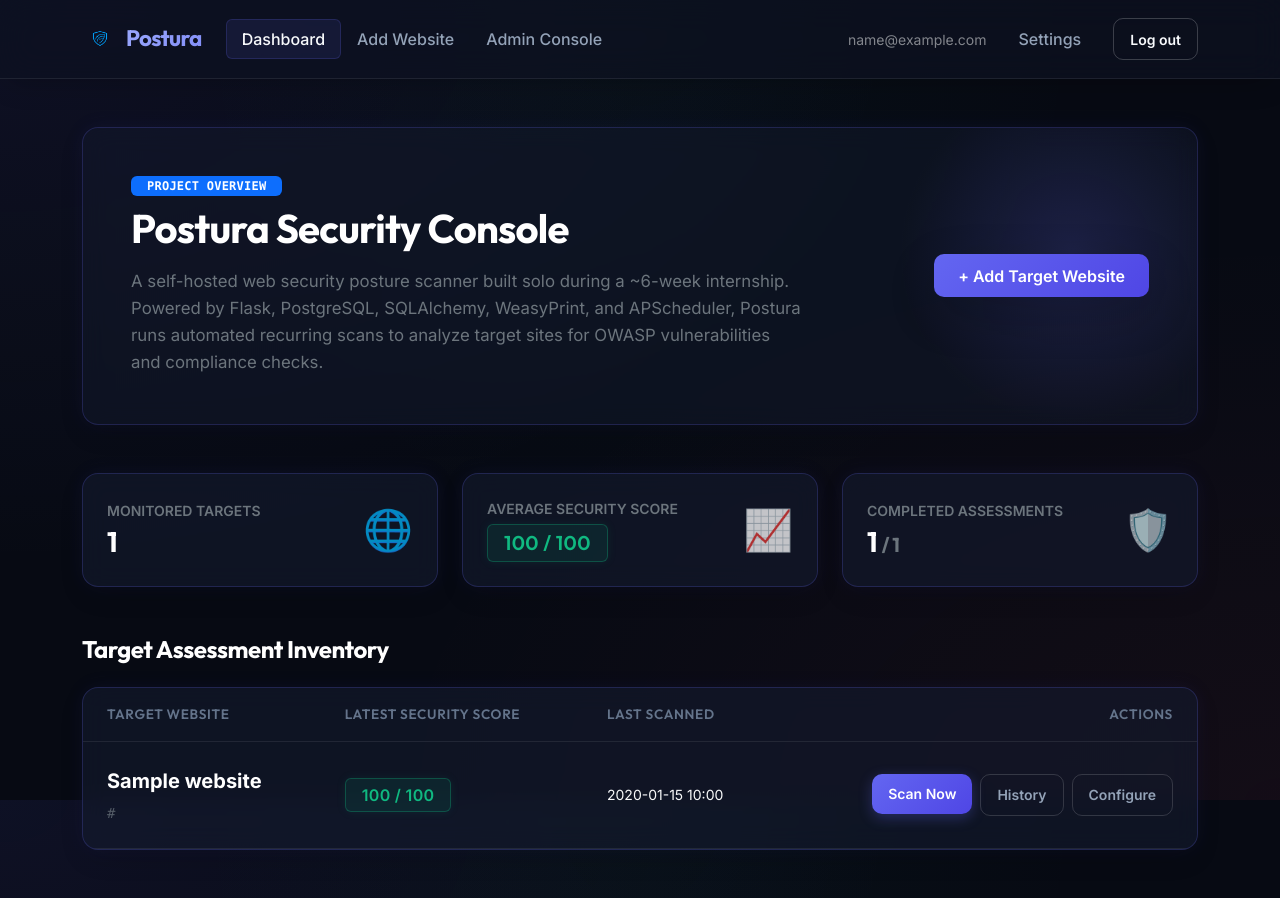
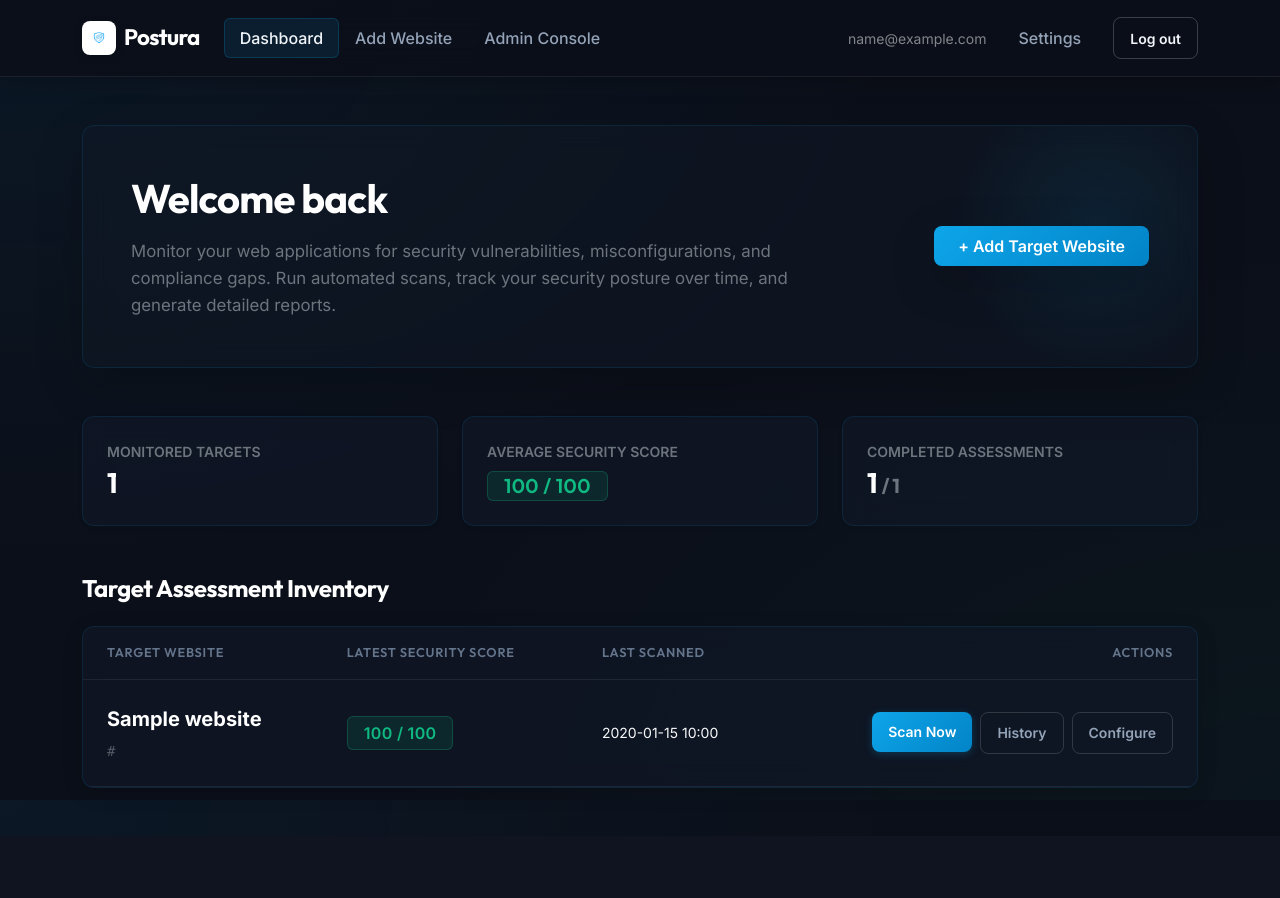
Before and after one commit to marcelcarter-lab/Postura, a Flask app: page /dashboard in a window 1280 px wide. After the commit the page ends 788 px from the top, so only its background shows below. Run offline with Flask 3, Linux system fonts and the light colour scheme; a user stored in the database is signed in; tables that the repository leaves empty hold one stand-in row (values such as "Sample post"); parts of the project's set-up code (start-up, migrations or seed data) failed here and were passed over.

Commit message:
feat: ui looks

```diff
--- a/app/static/css/theme.css
+++ b/app/static/css/theme.css
@@ -1,22 +1,22 @@
 @import url('https://fonts.googleapis.com/css2?family=Outfit:wght@300;400;500;600;700;800&family=Inter:wght@300;400;500;600;700&display=swap');
 
 :root {
-    --bg-darker: #070a13;
-    --bg-dark: #0d1222;
-    --bg-card: rgba(20, 28, 48, 0.6);
-    --border-glow: rgba(99, 102, 241, 0.15);
-    --border-color: rgba(255, 255, 255, 0.08);
+    --bg-darker: #0b0f19;
+    --bg-dark: #111827;
+    --bg-card: rgba(17, 24, 39, 0.7);
+    --border-glow: rgba(14, 165, 233, 0.15);
+    --border-color: rgba(255, 255, 255, 0.07);
 
-    --primary-grad: linear-gradient(135deg, #6366f1 0%, #4f46e5 100%);
-    --primary-color: #6366f1;
-    --primary-hover: #4f46e5;
+    --primary-grad: linear-gradient(135deg, #0ea5e9 0%, #0284c7 100%);
+    --primary-color: #0ea5e9;
+    --primary-hover: #0284c7;
     --accent-color: #f43f5e;
 
-    --text-primary: #f8fafc;
+    --text-primary: #f1f5f9;
     --text-secondary: #94a3b8;
     --text-muted: #64748b;
 
-    /* Neon glow color systems */
+    /* Severity color systems */
     --clr-critical: #f43f5e;
     --clr-critical-glow: rgba(244, 63, 94, 0.2);
     --clr-high: #f97316;
@@ -39,9 +39,8 @@ body {
     font-family: var(--font-body);
     background-color: var(--bg-darker);
     background-image:
-        radial-gradient(at 0% 0%, rgba(99, 102, 241, 0.08) 0px, transparent 50%),
-        radial-gradient(at 100% 100%, rgba(244, 63, 94, 0.05) 0px, transparent 50%),
-        radial-gradient(at 50% 0%, rgba(16, 185, 129, 0.03) 0px, transparent 50%);
+        radial-gradient(at 0% 0%, rgba(14, 165, 233, 0.06) 0px, transparent 50%),
+        radial-gradient(at 100% 100%, rgba(16, 185, 129, 0.04) 0px, transparent 50%);
     background-attachment: fixed;
     color: var(--text-primary);
     min-height: 100vh;
@@ -82,14 +80,14 @@ a:hover {
     background: #334155;
 }
 
-/* Floating Glassmorphic Navbar */
+/* Navbar */
 .navbar {
-    background: rgba(13, 18, 34, 0.7) !important;
+    background: rgba(11, 15, 25, 0.85) !important;
     backdrop-filter: blur(16px);
     -webkit-backdrop-filter: blur(16px);
     border-bottom: 1px solid var(--border-color);
     padding: 0.8rem 0;
-    box-shadow: 0 10px 30px -10px rgba(0, 0, 0, 0.3);
+    box-shadow: 0 4px 20px rgba(0, 0, 0, 0.25);
     position: sticky;
     top: 0;
     z-index: 1030;
@@ -99,18 +97,19 @@ a:hover {
     font-family: var(--font-heading);
     font-weight: 700;
     font-size: 1.4rem;
-    background: linear-gradient(135deg, #a5b4fc 0%, #818cf8 100%);
-    -webkit-background-clip: text;
-    -webkit-text-fill-color: transparent;
+    color: white !important;
+    -webkit-text-fill-color: white;
     letter-spacing: -0.03em;
 }
 
-.navbar-brand span.logo-icon {
-    background: var(--primary-grad);
-    -webkit-text-fill-color: white;
-    box-shadow: 0 0 15px rgba(99, 102, 241, 0.4);
+.navbar-logo {
+    height: 34px;
+    width: 34px;
+    object-fit: contain;
+    background: white;
     border-radius: 8px;
-    padding: 4px 8px;
+    padding: 4px;
+    box-shadow: 0 2px 8px rgba(0, 0, 0, 0.2);
 }
 
 .navbar .nav-link {
@@ -128,8 +127,8 @@ a:hover {
 
 .navbar .nav-link.active {
     color: var(--text-primary) !important;
-    background: rgba(99, 102, 241, 0.1);
-    box-shadow: inset 0 0 0 1px rgba(99, 102, 241, 0.2);
+    background: rgba(14, 165, 233, 0.1);
+    box-shadow: inset 0 0 0 1px rgba(14, 165, 233, 0.2);
 }
 
 /* Modern Card Layout */
@@ -138,20 +137,20 @@ a:hover {
     backdrop-filter: blur(12px);
     -webkit-backdrop-filter: blur(12px);
     border: 1px solid var(--border-color);
-    border-radius: 16px;
-    box-shadow: 0 15px 35px -10px rgba(0, 0, 0, 0.3), inset 0 1px 0 0 rgba(255, 255, 255, 0.05);
-    transition: transform 0.25s cubic-bezier(0.16, 1, 0.3, 1), box-shadow 0.25s cubic-bezier(0.16, 1, 0.3, 1), border-color 0.25s ease;
+    border-radius: 12px;
+    box-shadow: 0 4px 20px rgba(0, 0, 0, 0.15);
+    transition: transform 0.2s ease, box-shadow 0.2s ease, border-color 0.2s ease;
     overflow: hidden;
 }
 
 .card:hover {
-    transform: translateY(-4px);
-    box-shadow: 0 25px 50px -12px rgba(0, 0, 0, 0.5), 0 0 20px -2px rgba(99, 102, 241, 0.1);
-    border-color: rgba(99, 102, 241, 0.25);
+    transform: translateY(-2px);
+    box-shadow: 0 8px 30px rgba(0, 0, 0, 0.25);
+    border-color: rgba(255, 255, 255, 0.12);
 }
 
 .card-header {
-    background: rgba(255, 255, 255, 0.01) !important;
+    background: rgba(255, 255, 255, 0.02) !important;
     border-bottom: 1px solid var(--border-color);
     padding: 1.25rem 1.5rem;
 }
@@ -202,27 +201,27 @@ a:hover {
 .form-check-input:checked {
     background-color: var(--primary-color);
     border-color: var(--primary-color);
-    box-shadow: 0 0 10px rgba(99, 102, 241, 0.3);
+    box-shadow: 0 0 8px rgba(14, 165, 233, 0.25);
 }
 
-/* Custom Premium Buttons */
+/* Buttons */
 .btn {
-    border-radius: 10px;
+    border-radius: 8px;
     font-weight: 600;
     padding: 0.6rem 1.25rem;
-    transition: all 0.2s cubic-bezier(0.16, 1, 0.3, 1);
+    transition: all 0.2s ease;
 }
 
 .btn-primary {
     background: var(--primary-grad);
     border: none;
-    box-shadow: 0 4px 14px rgba(99, 102, 241, 0.3);
+    box-shadow: 0 2px 8px rgba(14, 165, 233, 0.25);
     color: white;
 }
 
 .btn-primary:hover {
-    background: linear-gradient(135deg, #4f46e5 0%, #4338ca 100%);
-    box-shadow: 0 6px 20px rgba(99, 102, 241, 0.5), 0 0 8px rgba(99, 102, 241, 0.3);
+    background: linear-gradient(135deg, #0284c7 0%, #0369a1 100%);
+    box-shadow: 0 4px 16px rgba(14, 165, 233, 0.35);
     transform: translateY(-1px);
 }
 
@@ -302,9 +300,9 @@ a:hover {
 .table th {
     font-family: var(--font-heading);
     font-weight: 600;
-    font-size: 0.85rem;
+    font-size: 0.8rem;
     text-transform: uppercase;
-    letter-spacing: 0.05em;
+    letter-spacing: 0.06em;
     color: var(--text-muted);
 }
 
@@ -326,71 +324,70 @@ a:hover {
 }
 
 .bg-critical, .badge-critical, .bg-danger, .badge.bg-danger {
-    background: rgba(244, 63, 94, 0.1) !important;
+    background: rgba(244, 63, 94, 0.12) !important;
     color: var(--clr-critical) !important;
-    border: 1px solid rgba(244, 63, 94, 0.3) !important;
-    box-shadow: 0 0 10px rgba(244, 63, 94, 0.1);
+    border: 1px solid rgba(244, 63, 94, 0.25) !important;
 }
 
 .bg-high, .badge-high, .bg-orange, .badge.bg-orange {
-    background: rgba(249, 115, 22, 0.1) !important;
+    background: rgba(249, 115, 22, 0.12) !important;
     color: var(--clr-high) !important;
-    border: 1px solid rgba(249, 115, 22, 0.3) !important;
-    box-shadow: 0 0 10px rgba(249, 115, 22, 0.1);
+    border: 1px solid rgba(249, 115, 22, 0.25) !important;
 }
 
 .bg-medium, .badge-medium, .bg-warning, .badge.bg-warning {
-    background: rgba(234, 179, 8, 0.1) !important;
+    background: rgba(234, 179, 8, 0.12) !important;
     color: var(--clr-medium) !important;
-    border: 1px solid rgba(234, 179, 8, 0.3) !important;
-    box-shadow: 0 0 10px rgba(234, 179, 8, 0.1);
+    border: 1px solid rgba(234, 179, 8, 0.25) !important;
 }
 
 .bg-low, .badge-low, .bg-info, .badge.bg-info {
-    background: rgba(59, 130, 246, 0.1) !important;
+    background: rgba(59, 130, 246, 0.12) !important;
     color: var(--clr-low) !important;
-    border: 1px solid rgba(59, 130, 246, 0.3) !important;
-    box-shadow: 0 0 10px rgba(59, 130, 246, 0.1);
+    border: 1px solid rgba(59, 130, 246, 0.25) !important;
 }
 
 .bg-passed, .badge-passed, .bg-success, .badge.bg-success {
-    background: rgba(16, 185, 129, 0.1) !important;
+    background: rgba(16, 185, 129, 0.12) !important;
     color: var(--clr-passed) !important;
-    border: 1px solid rgba(16, 185, 129, 0.3) !important;
-    box-shadow: 0 0 10px rgba(16, 185, 129, 0.1);
+    border: 1px solid rgba(16, 185, 129, 0.25) !important;
 }
 
 .badge.bg-secondary {
-    background: rgba(255, 255, 255, 0.05) !important;
+    background: rgba(255, 255, 255, 0.06) !important;
     color: var(--text-secondary) !important;
     border: 1px solid rgba(255, 255, 255, 0.1) !important;
 }
 
-/* Compliance Breakdown Custom Items */
+.badge.bg-primary {
+    background: rgba(14, 165, 233, 0.15) !important;
+    color: #7dd3fc !important;
+    border: 1px solid rgba(14, 165, 233, 0.3) !important;
+}
+
+/* Compliance Breakdown */
 .compliance-box {
-    background: rgba(13, 18, 34, 0.4);
+    background: rgba(11, 15, 25, 0.5);
     border: 1px solid var(--border-color);
-    border-radius: 12px;
+    border-radius: 10px;
     padding: 1.25rem;
     transition: all 0.2s ease;
 }
 
 .compliance-box:hover {
-    border-color: rgba(255, 255, 255, 0.15);
-    background: rgba(13, 18, 34, 0.6);
+    border-color: rgba(255, 255, 255, 0.12);
+    background: rgba(11, 15, 25, 0.7);
 }
 
 .progress {
     background-color: rgba(255, 255, 255, 0.05);
-    border-radius: 10px;
+    border-radius: 8px;
     overflow: hidden;
 }
 
 .progress-bar {
-    border-radius: 10px;
-    background-image: linear-gradient(90deg, rgba(255,255,255,0.15) 25%, transparent 25%, transparent 50%, rgba(255,255,255,0.15) 50%, rgba(255,255,255,0.15) 75%, transparent 75%, transparent);
-    background-size: 1rem 1rem;
-    transition: width 0.6s cubic-bezier(0.16, 1, 0.3, 1);
+    border-radius: 8px;
+    transition: width 0.6s ease;
 }
 
 .progress-bar.bg-danger {
@@ -430,96 +427,74 @@ a:hover {
     background: rgba(59, 130, 246, 0.08);
 }
 
-/* Custom pulse and glow micro-animations */
+/* Scan pulse animation */
 @keyframes pulse-glow {
-    0% {
-        box-shadow: 0 0 0 0 rgba(99, 102, 241, 0.4);
-    }
-    70% {
-        box-shadow: 0 0 0 10px rgba(99, 102, 241, 0);
-    }
-    100% {
-        box-shadow: 0 0 0 0 rgba(99, 102, 241, 0);
-    }
+    0% { box-shadow: 0 0 0 0 rgba(14, 165, 233, 0.4); }
+    70% { box-shadow: 0 0 0 8px rgba(14, 165, 233, 0); }
+    100% { box-shadow: 0 0 0 0 rgba(14, 165, 233, 0); }
 }
 
 .scanning-pulse {
     animation: pulse-glow 2s infinite;
 }
 
-/* Danger Zone Custom Card */
+/* Danger Zone */
 .danger-zone-card {
-    border: 1px solid rgba(244, 63, 94, 0.3) !important;
-    background: rgba(244, 63, 94, 0.02) !important;
+    border: 1px solid rgba(244, 63, 94, 0.25) !important;
+    background: rgba(244, 63, 94, 0.03) !important;
 }
 .danger-zone-card:hover {
-    border-color: rgba(244, 63, 94, 0.5) !important;
-    box-shadow: 0 15px 35px -10px rgba(244, 63, 94, 0.1) !important;
+    border-color: rgba(244, 63, 94, 0.4) !important;
+    box-shadow: 0 8px 25px rgba(244, 63, 94, 0.08) !important;
 }
 
-/* Auth Pages Centering Card */
+/* Auth Pages */
 .auth-card {
     max-width: 450px;
     margin: 4rem auto;
 }
 
-/* Evidence pre block styling */
+/* Evidence blocks */
 pre.bg-dark {
-    background-color: #070a13 !important;
-    border: 1px solid rgba(255, 255, 255, 0.08);
+    background-color: #0b0f19 !important;
+    border: 1px solid rgba(255, 255, 255, 0.07);
     border-radius: 8px;
     font-family: 'Courier New', Courier, monospace;
 }
 
-/* Welcome Banner Styling */
+/* Welcome Banner */
 .welcome-banner {
-    background: rgba(20, 28, 48, 0.45) !important;
-    border-color: rgba(99, 102, 241, 0.25) !important;
+    background: rgba(17, 24, 39, 0.5) !important;
+    border-color: rgba(14, 165, 233, 0.15) !important;
 }
 .welcome-banner:hover {
-    box-shadow: 0 25px 50px -12px rgba(0, 0, 0, 0.5), 0 0 25px -2px rgba(99, 102, 241, 0.15) !important;
-    border-color: rgba(99, 102, 241, 0.4) !important;
+    border-color: rgba(14, 165, 233, 0.25) !important;
 }
 .banner-gradient-bg {
     position: absolute;
     top: -50px;
     right: -50px;
-    width: 350px;
-    height: 350px;
-    background: radial-gradient(circle, rgba(99, 102, 241, 0.18) 0%, transparent 70%);
+    width: 300px;
+    height: 300px;
+    background: radial-gradient(circle, rgba(14, 165, 233, 0.1) 0%, transparent 70%);
     z-index: 0;
     pointer-events: none;
 }
 
-/* Glowing Border Class */
+/* Border glow utility */
 .border-glow {
-    border-color: rgba(99, 102, 241, 0.22) !important;
-    box-shadow: 0 10px 30px -10px rgba(0, 0, 0, 0.3), 0 0 20px rgba(99, 102, 241, 0.08) !important;
+    border-color: rgba(14, 165, 233, 0.12) !important;
 }
 .border-glow:hover {
-    border-color: rgba(99, 102, 241, 0.4) !important;
-    box-shadow: 0 20px 45px -12px rgba(0, 0, 0, 0.5), 0 0 30px rgba(99, 102, 241, 0.15) !important;
+    border-color: rgba(14, 165, 233, 0.22) !important;
 }
 
-/* Animations */
+/* Fade-in animation */
 @keyframes fadeIn {
-    from {
-        opacity: 0;
-        transform: translateY(12px);
-    }
-    to {
-        opacity: 1;
-        transform: translateY(0);
-    }
+    from { opacity: 0; transform: translateY(8px); }
+    to { opacity: 1; transform: translateY(0); }
 }
 
 .animate-fade-in {
-    animation: fadeIn 0.4s cubic-bezier(0.16, 1, 0.3, 1) forwards;
+    animation: fadeIn 0.3s ease forwards;
 }
-
-/* Brand badge glow */
-.brand-badge-container .logo-icon {
-    background: var(--primary-grad);
-    box-shadow: 0 0 20px rgba(99, 102, 241, 0.4);
-    border: 1px solid rgba(255, 255, 255, 0.1);
-}
--- a/app/templates/base.html
+++ b/app/templates/base.html
@@ -17,7 +17,7 @@
     <nav class="navbar navbar-expand-lg navbar-dark mb-5 py-3">
         <div class="container">
             <a class="navbar-brand d-flex align-items-center me-4" href="{{ url_for('main.dashboard') }}">
-                <img src="{{ url_for('static', filename='img/logo.png') }}" alt="Postura Logo" class="me-2" style="height: 36px; width: 36px; object-fit: contain;">
+                <img src="{{ url_for('static', filename='img/logo.png') }}" alt="Postura Logo" class="navbar-logo me-2">
                 <span>Postura</span>
             </a>
             <button class="navbar-toggler border-0" type="button" data-bs-toggle="collapse" data-bs-target="#navbarNav" aria-controls="navbarNav" aria-expanded="false" aria-label="Toggle navigation">
--- a/app/templates/dashboard.html
+++ b/app/templates/dashboard.html
@@ -4,23 +4,20 @@
 
 {% block content %}
 
-<!-- Internship Project Banner -->
+<!-- Welcome Banner -->
 <div class="card mb-5 border-glow shadow-lg welcome-banner position-relative overflow-hidden">
     <div class="card-body p-4 p-md-5">
         <div class="row align-items-center position-relative z-1">
             <div class="col-lg-8">
-                <div class="d-flex align-items-center gap-2 mb-2 text-primary font-monospace">
-                    <span class="badge bg-primary px-3 py-1 fs-8 text-uppercase">Project Overview</span>
-                </div>
-                <h1 class="display-6 fw-bold mb-3 text-white">Postura Security Console</h1>
+                <h1 class="display-6 fw-bold mb-3 text-white">Welcome back</h1>
                 <p class="text-secondary mb-0" style="font-size: 1.05rem; line-height: 1.6;">
-                    A self-hosted web security posture scanner built solo during a ~6-week internship.
-                    Powered by Flask, PostgreSQL, SQLAlchemy, WeasyPrint, and APScheduler, Postura runs
-                    automated recurring scans to analyze target sites for OWASP vulnerabilities and compliance checks.
+                    Monitor your web applications for security vulnerabilities, misconfigurations, and compliance gaps.
+                    Run automated scans, track your security posture over time, and generate detailed reports.
                 </p>
             </div>
             <div class="col-lg-4 text-lg-end mt-4 mt-lg-0">
-                <a href="{{ url_for('website.add_website') }}" class="btn btn-primary px-4 py-2.5 shadow-lg">+ Add Target Website</a>
+                <a href="{{ url_for('website.add_website') }}" class="btn btn-primary px-4 py-2 shadow-lg">+ Add Target
+                    Website</a>
             </div>
         </div>
         <div class="banner-gradient-bg"></div>
@@ -42,42 +39,33 @@
 <div class="row g-4 mb-5">
     <div class="col-md-4">
         <div class="card border-glow shadow-sm h-100">
-            <div class="card-body p-4 d-flex align-items-center justify-content-between">
-                <div>
-                    <span class="text-secondary small d-block mb-1 fw-semibold tracking-wider">MONITORED TARGETS</span>
+            <div class="card-body p-4">
+                <span class="text-secondary small d-block mb-1 fw-semibold">MONITORED TARGETS</span>
                 <h3 class="fw-bold mb-0 text-white">{{ website_rows|length }}</h3>
-                </div>
-                <div class="fs-1 opacity-75">🌐</div>
             </div>
         </div>
     </div>
     <div class="col-md-4">
         <div class="card border-glow shadow-sm h-100">
-            <div class="card-body p-4 d-flex align-items-center justify-content-between">
-                <div>
-                    <span class="text-secondary small d-block mb-1 fw-semibold tracking-wider">AVERAGE SECURITY SCORE</span>
+            <div class="card-body p-4">
+                <span class="text-secondary small d-block mb-1 fw-semibold">AVERAGE SECURITY SCORE</span>
                 <h3 class="fw-bold mb-0 text-white">
                     {% if avg_score != "N/A" %}
-                            <span class="badge bg-{{ score_to_color(avg_score) }} px-3 py-1.5 fs-5">{{ avg_score }} / 100</span>
+                    <span class="badge bg-{{ score_to_color(avg_score) }} px-3 py-1 fs-5">{{ avg_score }} / 100</span>
                     {% else %}
-                            <span class="badge bg-secondary px-3 py-1.5 fs-5">N/A</span>
+                    <span class="badge bg-secondary px-3 py-1 fs-5">N/A</span>
                     {% endif %}
                 </h3>
-                </div>
-                <div class="fs-1 opacity-75">📈</div>
             </div>
         </div>
     </div>
     <div class="col-md-4">
         <div class="card border-glow shadow-sm h-100">
-            <div class="card-body p-4 d-flex align-items-center justify-content-between">
-                <div>
-                    <span class="text-secondary small d-block mb-1 fw-semibold tracking-wider">COMPLETED ASSESSMENTS</span>
+            <div class="card-body p-4">
+                <span class="text-secondary small d-block mb-1 fw-semibold">COMPLETED ASSESSMENTS</span>
                 <h3 class="fw-bold mb-0 text-white">
                     {{ scanned_rows|length }} <span class="fs-5 text-secondary">/ {{ website_rows|length }}</span>
                 </h3>
-                </div>
-                <div class="fs-1 opacity-75">🛡️</div>
             </div>
         </div>
     </div>
@@ -120,12 +108,16 @@
                     </td>
                     <td class="text-end pe-4 py-4">
                         <div class="d-inline-flex gap-2">
-                            <form method="post" action="{{ url_for('website.trigger_scan_ui', website_id=row.website.id) }}" class="d-inline loading-on-submit">
+                            <form method="post"
+                                action="{{ url_for('website.trigger_scan_ui', website_id=row.website.id) }}"
+                                class="d-inline loading-on-submit">
                                 <input type="hidden" name="csrf_token" value="{{ csrf_token() }}">
                                 <button type="submit" class="btn btn-primary btn-sm px-3">Scan Now</button>
                             </form>
-                            <a href="{{ url_for('website.scan_history', website_id=row.website.id) }}" class="btn btn-outline-secondary btn-sm px-3">History</a>
-                            <a href="{{ url_for('website.edit_website', website_id=row.website.id) }}" class="btn btn-outline-secondary btn-sm px-3">Configure</a>
+                            <a href="{{ url_for('website.scan_history', website_id=row.website.id) }}"
+                                class="btn btn-outline-secondary btn-sm px-3">History</a>
+                            <a href="{{ url_for('website.edit_website', website_id=row.website.id) }}"
+                                class="btn btn-outline-secondary btn-sm px-3">Configure</a>
                         </div>
                     </td>
                 </tr>
@@ -142,9 +134,11 @@
         </div>
         <h4 class="fw-bold mb-3">No websites monitored yet</h4>
         <p class="text-secondary mx-auto mb-4" style="max-width: 500px;">
-            You haven't added any target websites to your console. Add your first site to execute automated vulnerability scans and monitor security compliance.
+            You haven't added any target websites to your console. Add your first site to execute automated
+            vulnerability scans and monitor security compliance.
         </p>
-        <a href="{{ url_for('website.add_website') }}" class="btn btn-primary btn-lg px-4 shadow">Add Your First Website</a>
+        <a href="{{ url_for('website.add_website') }}" class="btn btn-primary btn-lg px-4 shadow">Add Your First
+            Website</a>
     </div>
 </div>
 {% endif %}
```
Also changed, not shown: other parts of app/static/css/theme.css (+21 -23 lines). Lines whose indentation alone changed are shown as unchanged.
